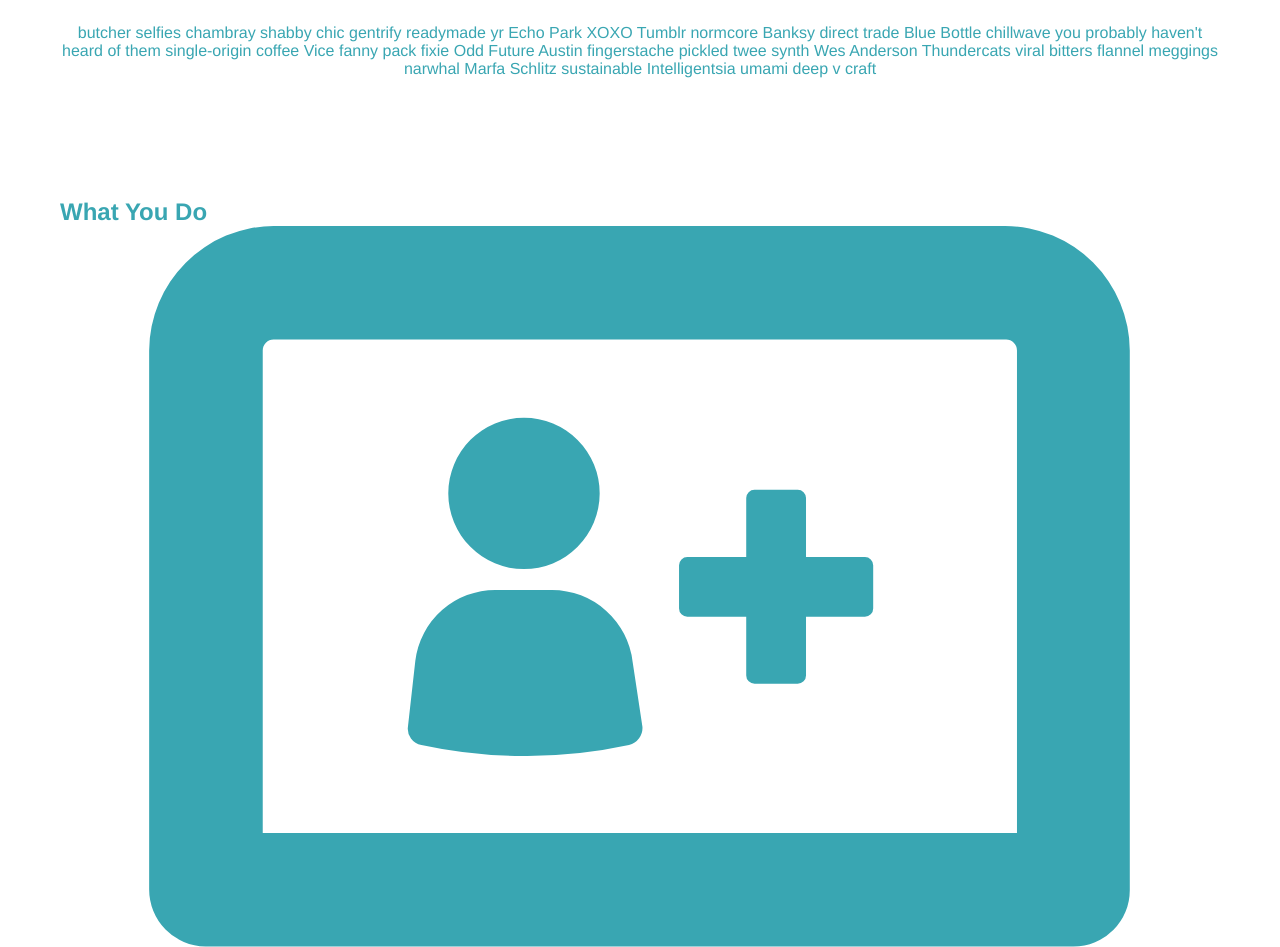
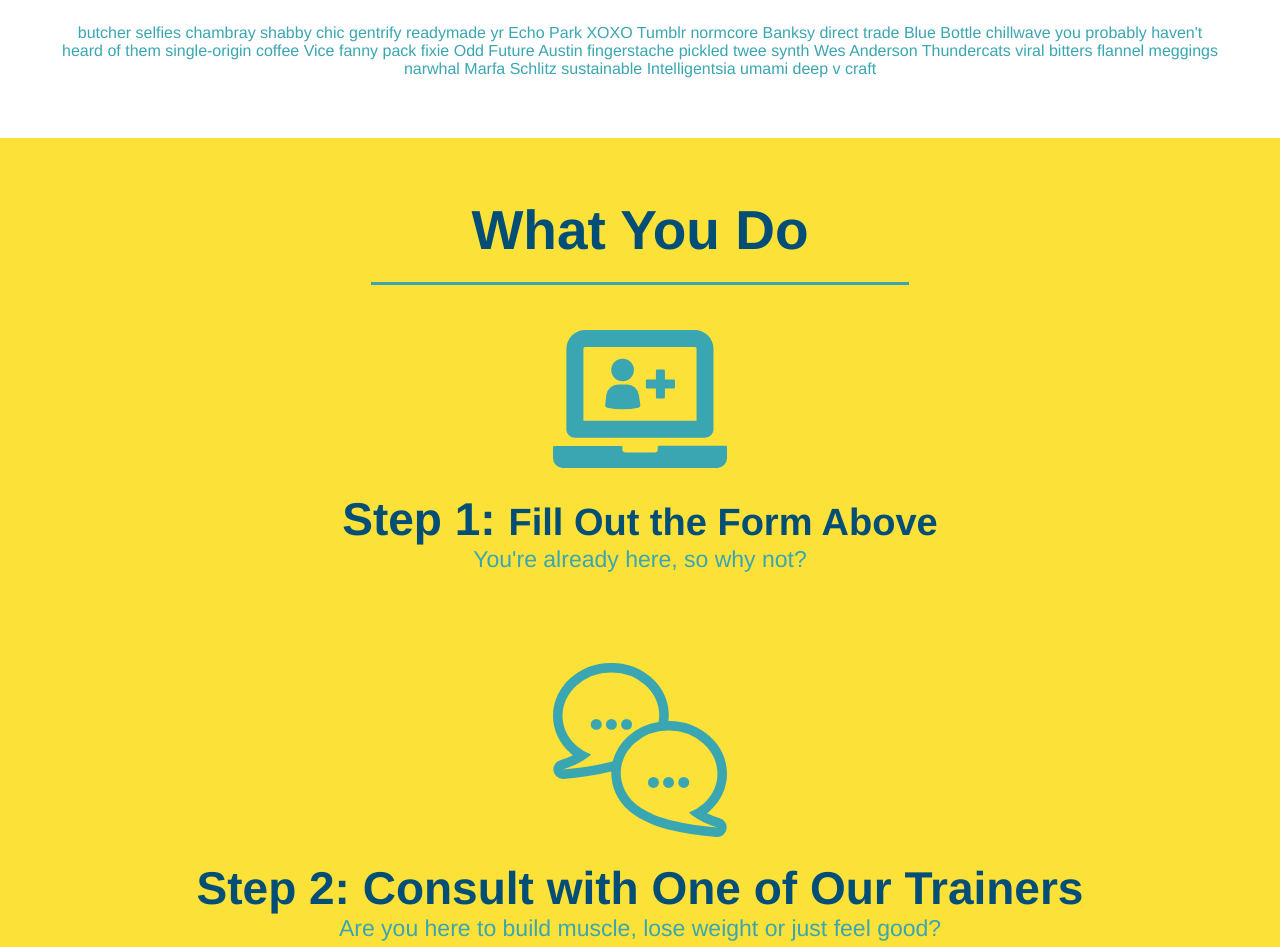
Before and after one commit to Logand307/RUNBUDDYFINAL1, a plain HTML site: page index.html in a window 1280 px wide. Shown: the part 840-1787 px from the top of the page. Drawn offline with Linux system fonts and the light colour scheme.

Commit message:
style what you do section

```diff
--- a/assets/css/style.css
+++ b/assets/css/style.css
@@ -125,17 +125,54 @@
   text-align: center;
 }
 
-.intro h2 {
-  font-size: 55px;
-  color: #024e76;
-  margin-bottom: 35px;
-  padding: 0 100px 20px 100px;
-  border-bottom: 3px solid;
-  border-color: #fce138;
-  display: inline-block;
-}
 
 .intro p {
   /* add this alongside your other declarations */
   margin: 0 auto;
 }
+
+.steps {
+  text-align: center;
+  background: #fce138;
+}
+
+.section-title {
+  font-size: 55px;
+  color: #024e76;
+  margin-bottom: 35px;
+  padding: 0 100px 20px 100px;
+  display: inline-block;
+  border-bottom: 3px solid;
+}
+
+.primary-border {
+  border-color: #fce138;
+}
+
+.secondary-border {
+  border-color: #39a6b2;
+}
+
+.steps div {
+  margin-bottom: 80px;
+}
+
+.steps img {
+  width: 15%;
+  margin: 10px 0;
+}
+
+.steps h3 {
+  color: #024e76;
+  font-size: 46px;
+  margin-top: 10px;
+}
+
+.steps p {
+  color: #39a6b2;
+  font-size: 23px;
+}
+
+.steps span {
+  font-size: 38px;
+}
--- a/index.html
+++ b/index.html
@@ -74,18 +74,18 @@
 
             <!--"what we do" section-->
             <section id="what-we=do" class ="intro">
-                <h2>What We Do</h2>
+                <h2 class="section-title primary-border">What We Do</h2>
                 <p>butcher selfies chambray shabby chic gentrify readymade yr Echo Park XOXO Tumblr normcore Banksy direct trade Blue Bottle chillwave you probably haven't heard of them single-origin coffee Vice fanny pack fixie Odd Future Austin fingerstache pickled twee synth Wes Anderson Thundercats viral bitters flannel meggings narwhal Marfa Schlitz sustainable Intelligentsia umami deep v craft
                 </p>
             </section>
 
             <!--"what you do" section-->
-            <section id="what you do">
-                <h2>What You Do</h2>
+            <section id="what you do" class="steps">
+                <h2 class="section-title secondary-border">What You Do</h2>
 
                 <div>
                     <img src="./assets/Images/01-04-svgs/step-1.svg" alt=""  />
-                    <h3>Step 1: Fill Out the Form Above</h3>
+                    <h3>Step 1: <span>Fill Out the Form Above</span></h3>
                     <p>You're already here, so why not?</p>
                 </div>
 
```
